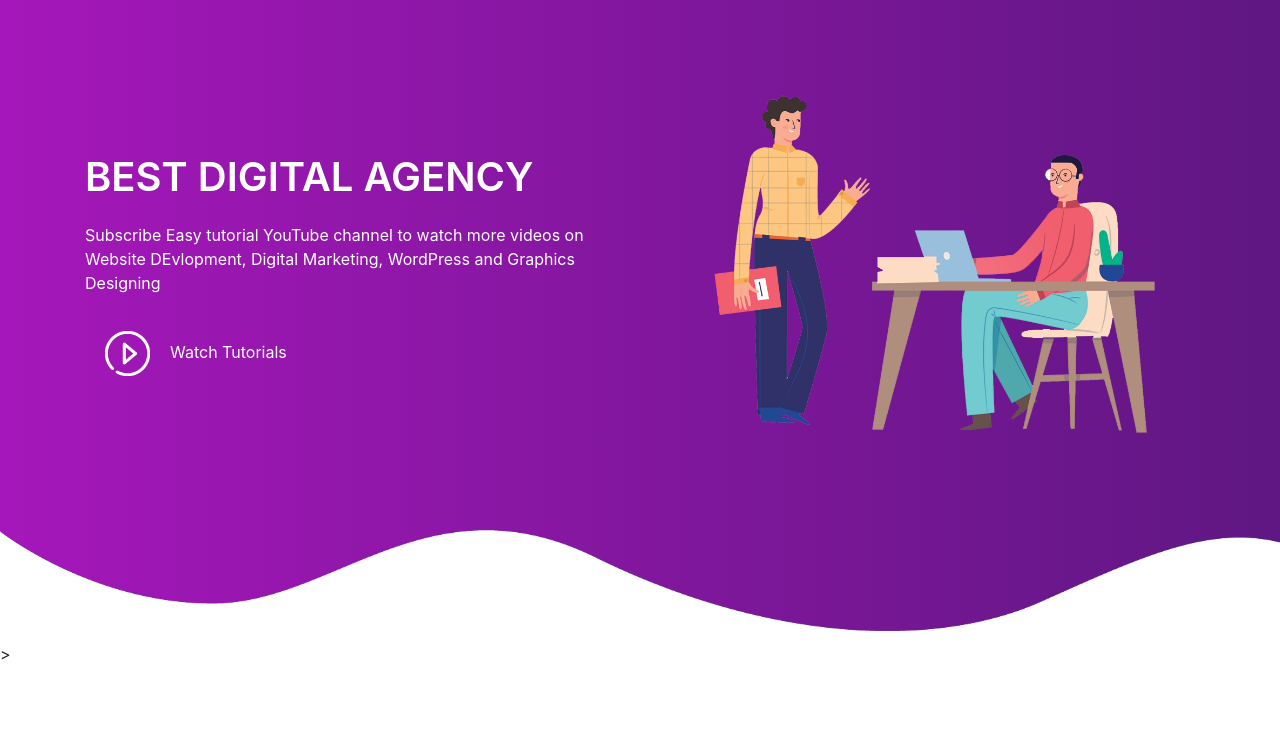
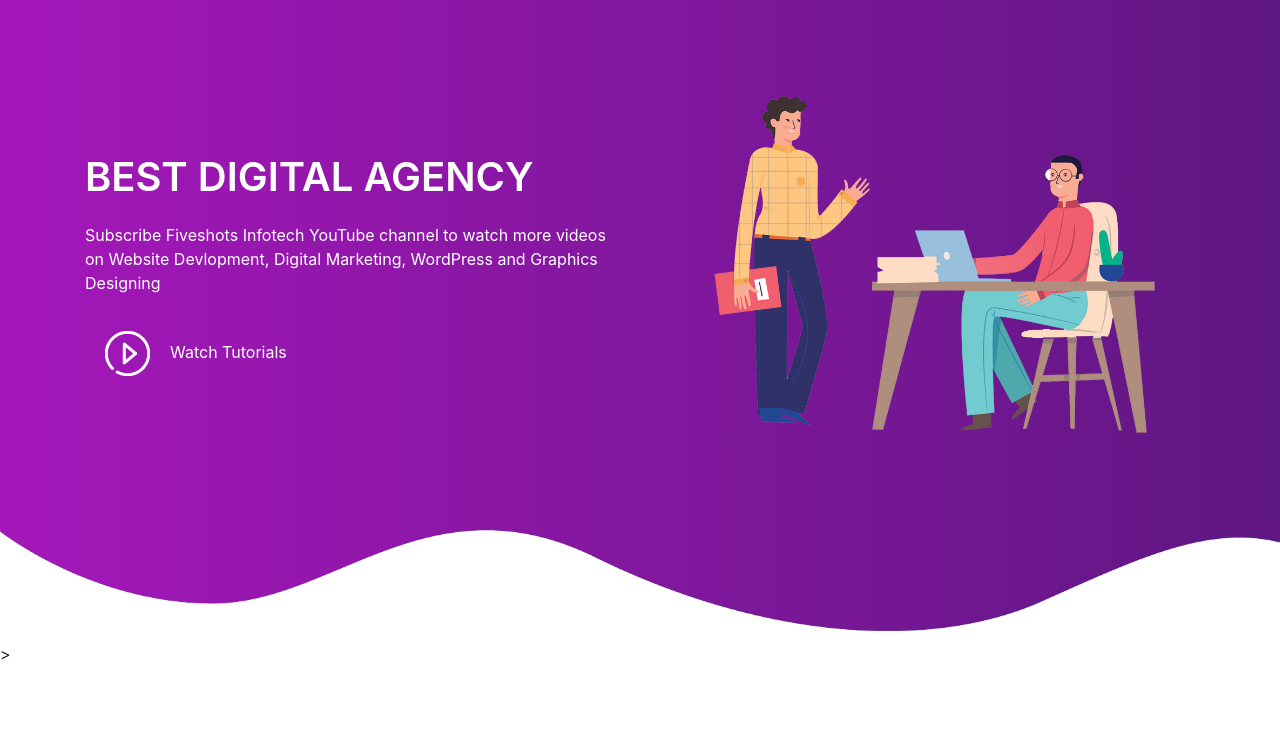
Before and after one commit to thekartikayyadav/Agency, a plain HTML site: page index.html in a window 1280 px wide. Shown: the part 67-800 px from the top of the page. Drawn offline with nearby package versions, Linux system fonts and the light colour scheme; some packages are replaced by stand-ins of ours; a script that the page names is missing; files whose address does not match are found by name.

Commit message:
Update index.html

```diff
--- a/index.html
+++ b/index.html
@@ -42,7 +42,7 @@
                 <div class="row">
                     <div class="col-md-6">
                         <p class="promo-title">BEST DIGITAL AGENCY</p>
-                        <p>Subscribe Easy tutorial YouTube channel to watch more videos on Website DEvlopment, Digital Marketing, WordPress and Graphics Designing</p>
+                        <p>Subscribe Fiveshots Infotech YouTube channel to watch more videos on Website Devlopment, Digital Marketing, WordPress and Graphics Designing</p>
                         <a href="#"><img src="img/play.png" class="play-btn">Watch Tutorials</a>
                     </div>
                     <div class="col-md-6 text-center">
```
